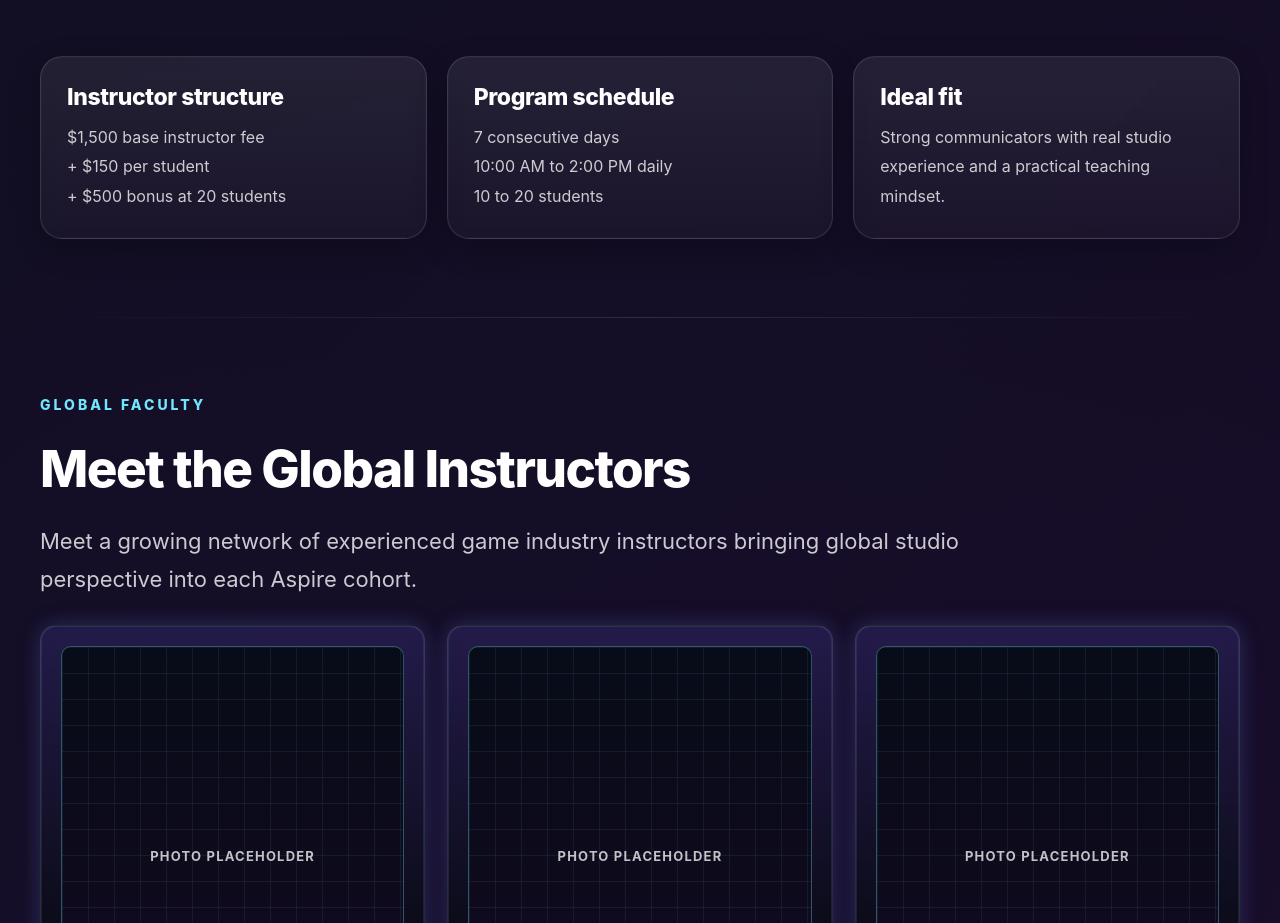
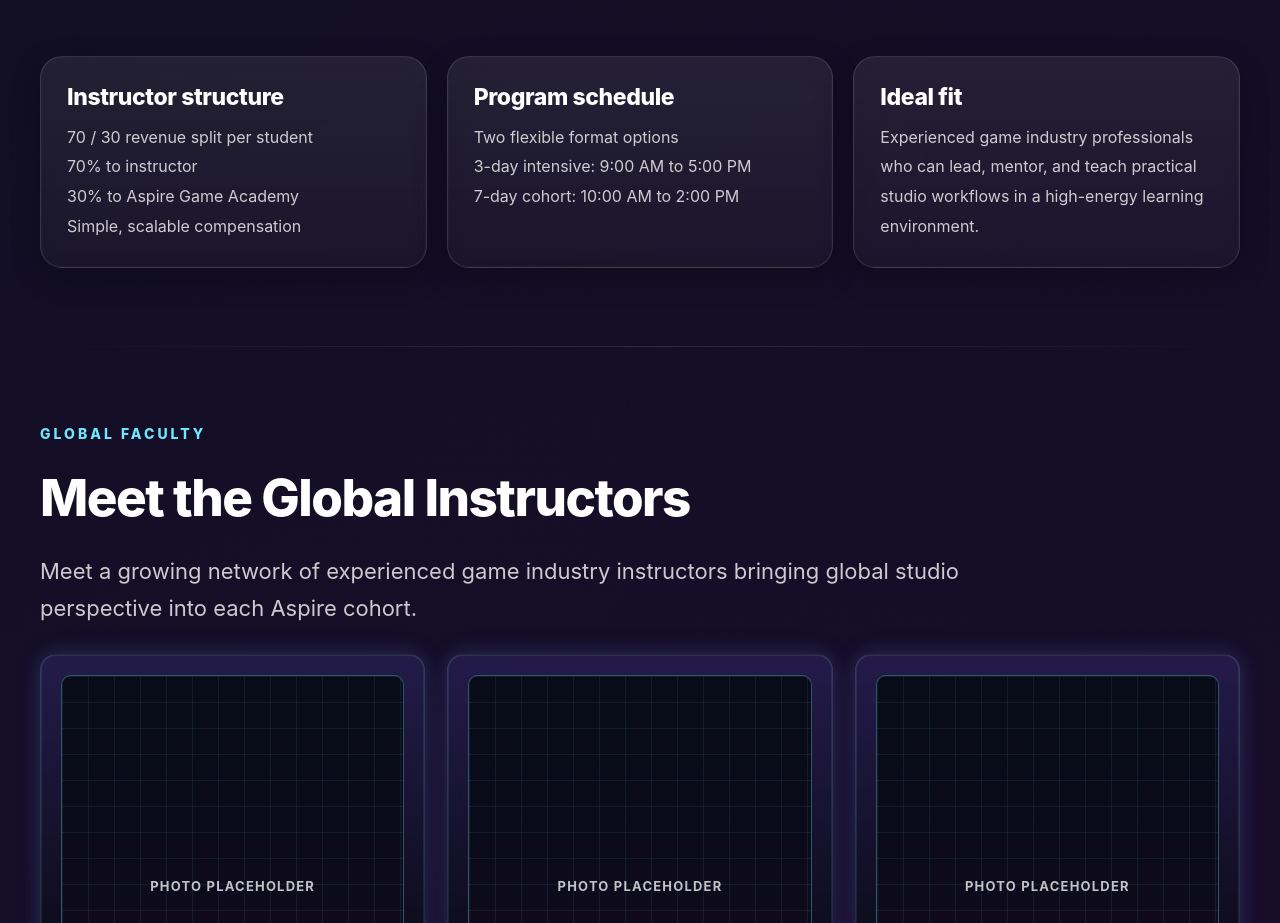
Before and after one commit to jessgoodvibesonly/aspire-game-academy, a Next.js app: page / in a window 1280 px wide. Shown: the part 6567-7490 px from the top of the page. Built offline with nearby package versions, Linux system fonts and the light colour scheme.

Commit message:
Update Teach with Aspire instructor structure and schedule cards

```diff
--- a/app/page.tsx
+++ b/app/page.tsx
@@ -839,29 +839,31 @@ export default function Home() {
           <div style={cardStyle}>
             <h3 style={cardTitleStyle}>Instructor structure</h3>
             <p style={{ color: colors.muted, lineHeight: 1.85, margin: 0 }}>
-              $1,500 base instructor fee
+              70 / 30 revenue split per student
               <br />
-              + $150 per student
+              70% to instructor
               <br />
-              + $500 bonus at 20 students
+              30% to Aspire Game Academy
+              <br />
+              Simple, scalable compensation
             </p>
           </div>
 
           <div style={cardStyle}>
             <h3 style={cardTitleStyle}>Program schedule</h3>
             <p style={{ color: colors.muted, lineHeight: 1.85, margin: 0 }}>
-              7 consecutive days
+              Two flexible format options
               <br />
-              10:00 AM to 2:00 PM daily
+              3-day intensive: 9:00 AM to 5:00 PM
               <br />
-              10 to 20 students
+              7-day cohort: 10:00 AM to 2:00 PM
             </p>
           </div>
 
           <div style={cardStyle}>
             <h3 style={cardTitleStyle}>Ideal fit</h3>
             <p style={{ color: colors.muted, lineHeight: 1.85, margin: 0 }}>
-              Strong communicators with real studio experience and a practical teaching mindset.
+              Experienced game industry professionals who can lead, mentor, and teach practical studio workflows in a high-energy learning environment.
             </p>
           </div>
         </div>
```
